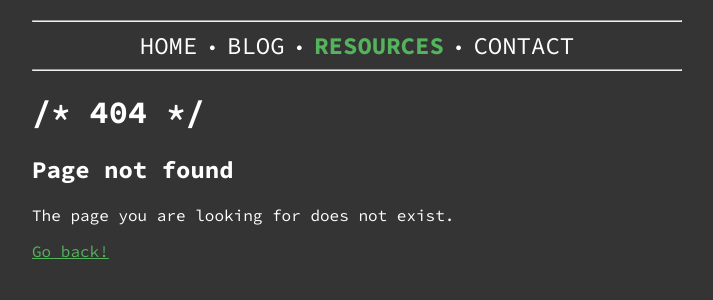
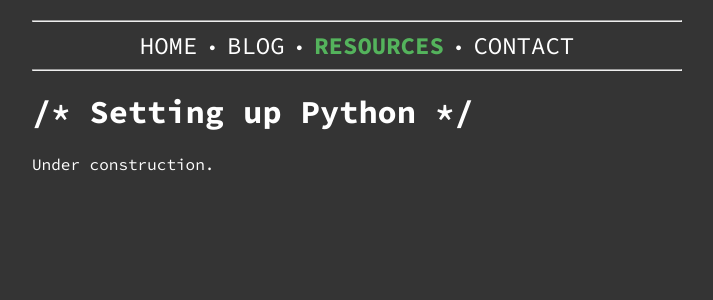
Before and after one commit to msmith-codes/website, a Next.js app: page /resources/py-0 in a window 1280 px wide. Before the commit this address had no page. Shown: the top 300 px of the page, without its empty margins (283-996 px from the left). Built offline with nearby package versions, Linux system fonts and the light colour scheme.

Commit message:
Added page

```diff
--- /dev/null
+++ b/src/app/resources/py-0/page.tsx
@@ -0,0 +1,16 @@
+import React from "react";
+import Link from "next/link";
+
+export default function Python0Page() : React.ReactElement
+{
+    return (
+        <div>
+            <main>
+                <h1>/* Setting up Python */</h1>
+                <p>
+                    Under construction.
+                </p>
+            </main>
+        </div>
+    );
+}
```
